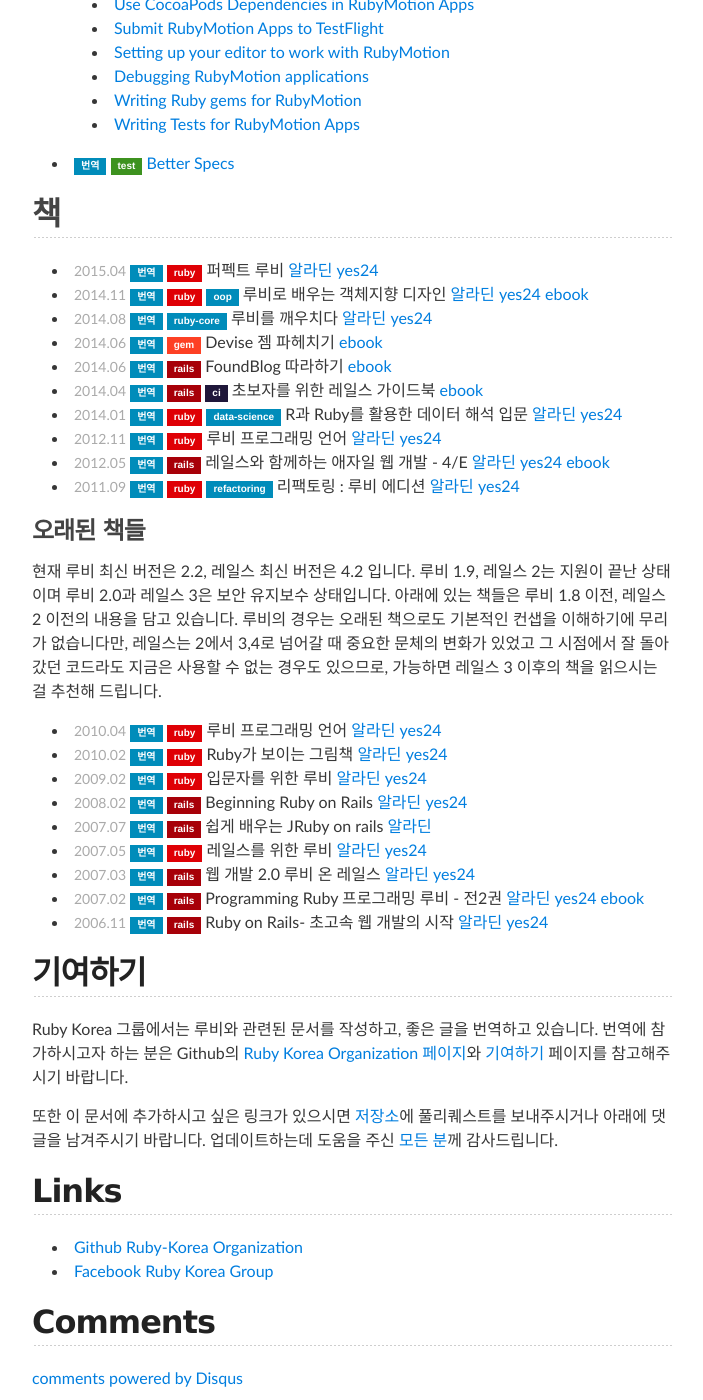
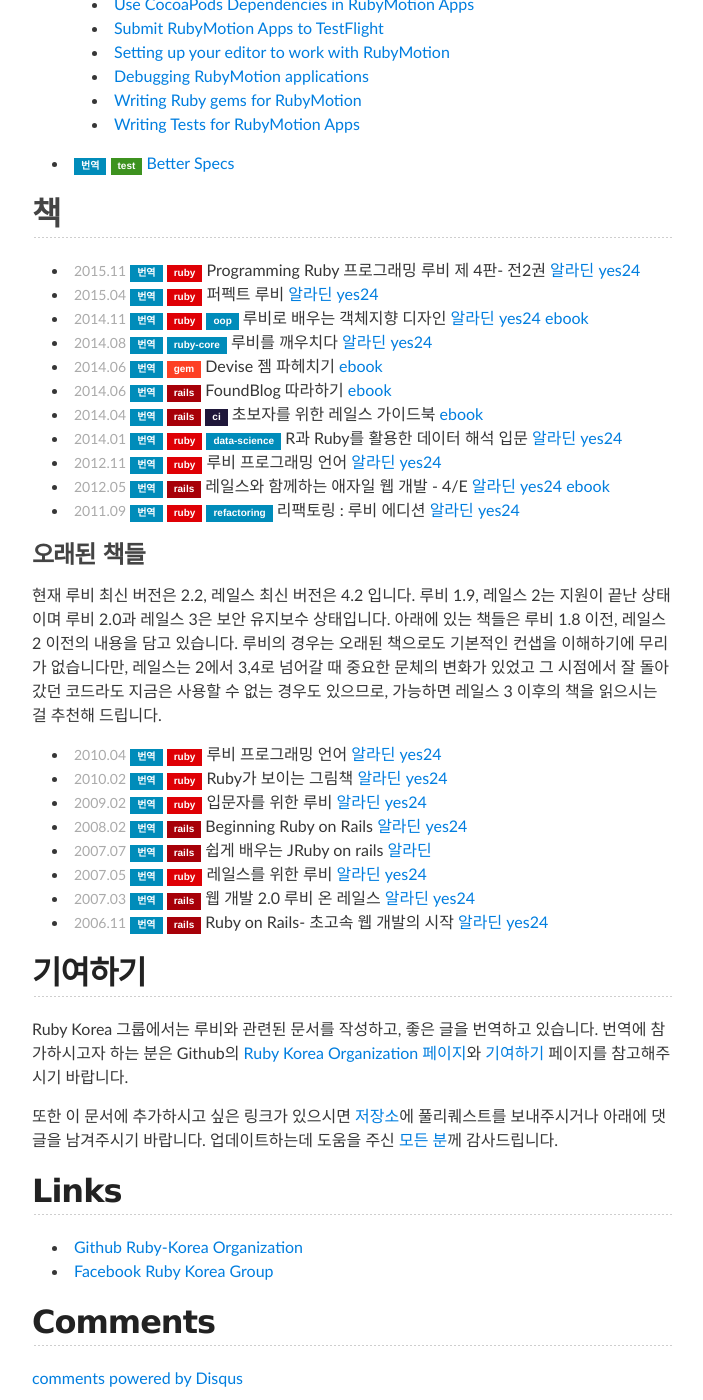
Before and after one commit to rubykr/rubykr.github.io, a Jekyll site: the page built from index.md, in a window 1280 px wide and 1400 px high, scrolled down 2497 px. Shown: the whole window, without its empty margins (288-991 px from the left). Built offline with Jekyll 4.4.1, drawn with Linux system fonts in a browser that asks for light colours; comment, search, counter and statistics services are not loaded; some of the changed lines change nothing that is shown.

Commit message:
프로그래밍 루비 제 4판 추가

```diff
--- a/index.md
+++ b/index.md
@@ -106,6 +106,9 @@
 ## [책](#book)
 {: #book}
 
+- Programming Ruby 프로그래밍 루비 제 4판- 전2권
+  [알라딘](http://www.aladin.co.kr/shop/wproduct.aspx?start=short&ISBN=8966261671){: .article data-tags="translated ruby" data-date="2015.11"}
+  [yes24](http://www.yes24.com/24/goods/22906810?scode=032&OzSrank=1)
 - 퍼펙트 루비
   [알라딘](http://www.aladin.co.kr/shop/wproduct.aspx?ISBN=6000824735){: .article data-tags="translated ruby" data-date="2015.04"}
   [yes24](http://www.yes24.com/24/goods/17297612?scode=029)
@@ -166,10 +169,6 @@
 - 웹 개발 2.0 루비 온 레일스
   [알라딘](http://www.aladin.co.kr/shop/wproduct.aspx?ISBN=8960770000){: .article data-tags="translated rails" data-date="2007.03"}
   [yes24](http://www.yes24.com/24/goods/2495263?scode=032&amp;OzSrank=11)
-- Programming Ruby 프로그래밍 루비 - 전2권
-  [알라딘](http://www.aladin.co.kr/shop/wproduct.aspx?ISBN=8991268250){: .article data-tags="translated rails" data-date="2007.02"}
-  [yes24](http://www.yes24.com/24/goods/2314079?scode=032&amp;OzSrank=15)
-  [ebook](http://ebook.insightbook.co.kr/ebooks/5)
 - Ruby on Rails- 초고속 웹 개발의 시작
   [알라딘](http://www.aladin.co.kr/shop/wproduct.aspx?ISBN=8979144539){: .article data-tags="translated rails" data-date="2006.11"}
   [yes24](http://www.yes24.com/24/goods/2296786?scode=032&amp;OzSrank=14)
```
